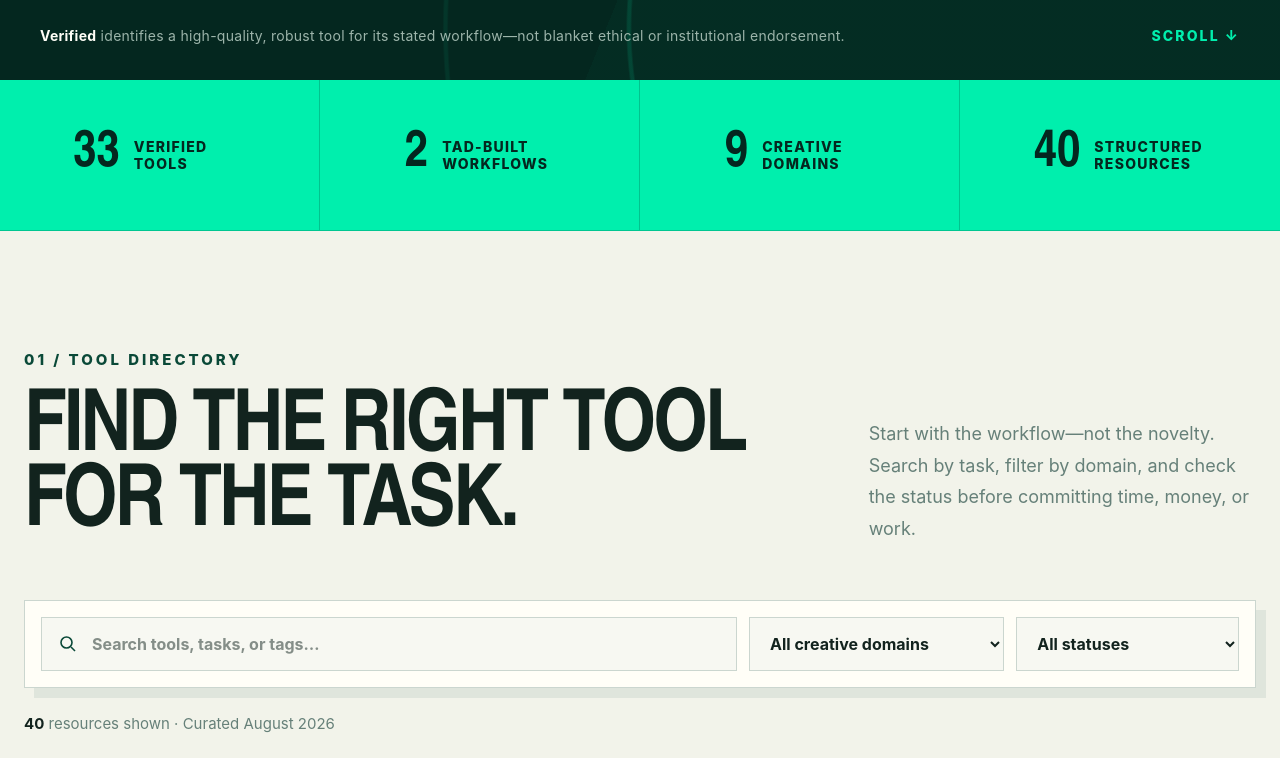
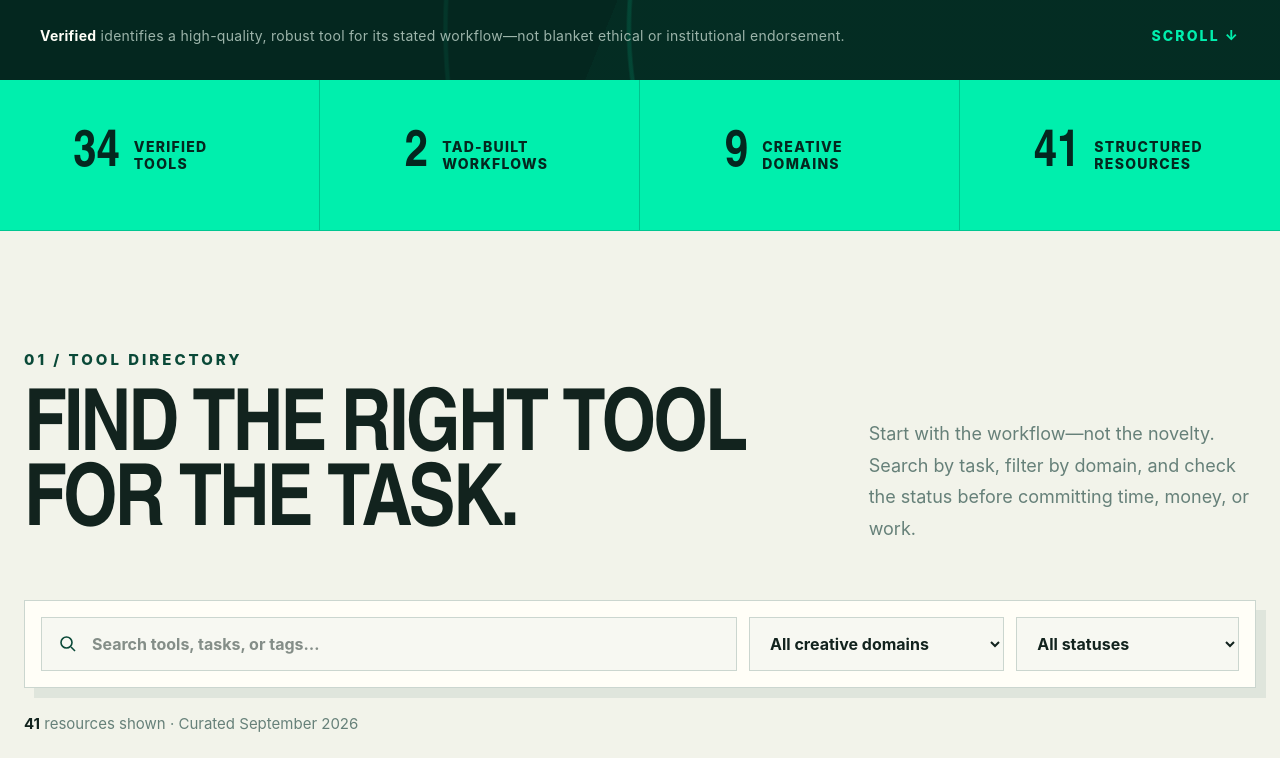
Before and after one commit to theeray/tad-ai, a Next.js app: page / in a window 1280 px wide. Shown: the part 660-1418 px from the top of the page. Built offline with nearby package versions, Linux system fonts and the light colour scheme.

Commit message:
Add MiniMax Hailuo AI to verified resources

```diff
--- a/app/page.tsx
+++ b/app/page.tsx
@@ -12,7 +12,7 @@ import {
 } from "./resource-data";
 
 const preziUrl =
-  "https://prezi.com/view/hA7y76syYIEjPvflo1nh/?referral_token=PsDn3ylnB3FN";
+  "https://prezi.com/view/hA7y76syYIEjPvflo1nh/";
 
 const statusOptions: Array<{ value: "all" | ResourceStatus; label: string }> = [
   { value: "all", label: "All statuses" },
@@ -250,7 +250,7 @@ export default function Home() {
         </div>
 
         <div className="results-meta">
-          <p><b>{visibleResources.length}</b> resources shown · Curated August 2026</p>
+          <p><b>{visibleResources.length}</b> resources shown · Curated September 2026</p>
           {(query || category !== "all" || status !== "all") && (
             <button type="button" onClick={resetFilters}>Clear filters</button>
           )}
@@ -367,7 +367,7 @@ export default function Home() {
               institutionally approved, secure for every file, or superior to
               non-AI methods.
             </p>
-            <p className="verification-date">Current curation review · August 2026</p>
+            <p className="verification-date">Current curation review · September 2026</p>
             <div className="verification-legend">
               <span><i className="status-dot verified" /><b>Verified</b> High-quality, repeatable use</span>
               <span><i className="status-dot tad-built" /><b>TAD-built</b> Local workflow or tutorial</span>
--- a/app/resource-data.ts
+++ b/app/resource-data.ts
@@ -165,6 +165,15 @@ export const resources: Resource[] = [
     url: "https://app.klingai.com/global/",
     note: "Strong current capability; review privacy, access, and commercial-use terms for each project.",
     tags: ["video generation", "native audio", "multi-shot", "consistency"],
+  },
+  {
+    name: "MiniMax Hailuo AI",
+    category: "Animation & Video",
+    status: "verified",
+    summary: "A multimodal video platform for text-, image-, and reference-driven generation with native sound, camera and motion direction, and iterative editing.",
+    url: "https://hailuoai.video/",
+    note: "Strong current motion and reference control. Avoid copyrighted characters or branded source material; document inputs and confirm project-specific rights, privacy, and commercial terms.",
+    tags: ["video generation", "native audio", "reference control", "video editing", "MiniMax"],
   },
   {
     name: "HeyGen",
@@ -446,13 +455,7 @@ export const learningResources = [
     title: "AI for Art & Design",
     type: "TADD 2310 Prezi",
     summary: "The course presentation that frames AI in relation to creative practice, critique, and design workflows.",
-    url: "https://prezi.com/view/hA7y76syYIEjPvflo1nh/?referral_token=PsDn3ylnB3FN",
-  },
-  {
-    title: "AI Course Outline",
-    type: "TAD course document",
-    summary: "Working outline for the AI for Art & Design course. Institutional sign-in may be required.",
-    url: "https://mnscu.sharepoint.com/:w:/r/teams/BSU-DigitalCorps540-Team/Shared%20Documents/AI%20Research%20and%20Development%20Corps/AI%20Class%20Resources/Course%20Outline.docx",
+    url: "https://prezi.com/view/hA7y76syYIEjPvflo1nh/",
   },
   {
     title: "TAD AI Links",
```
Also changed, not shown: 1 other file (tests, documents, lock files or other folders).
